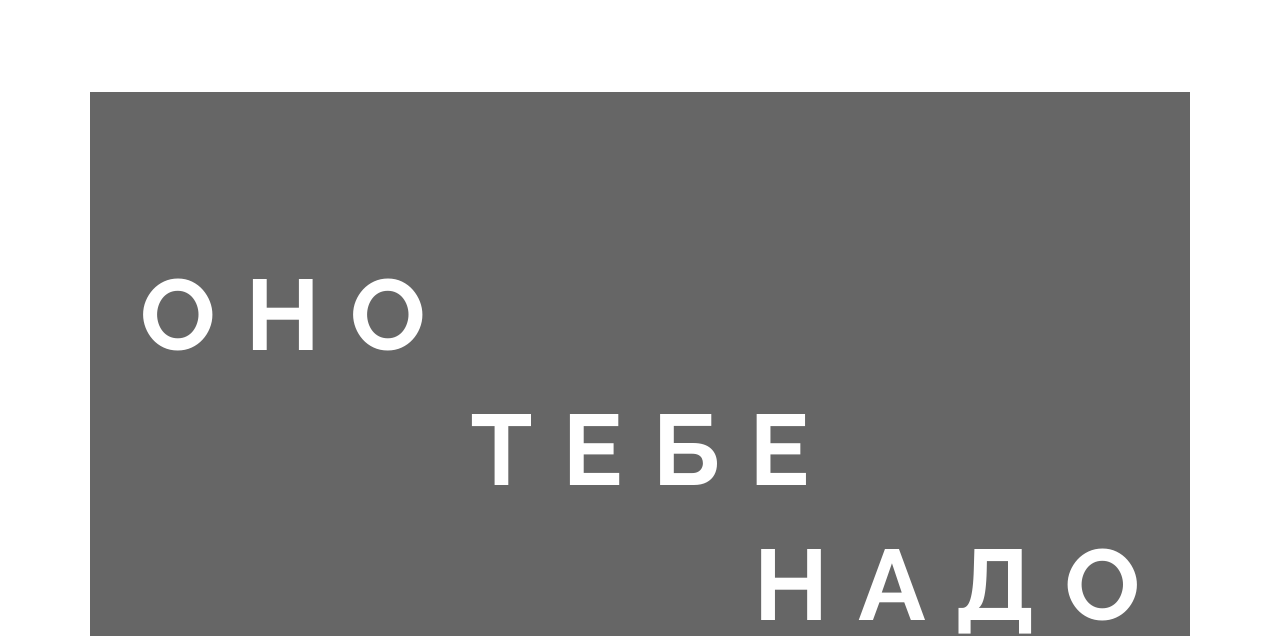
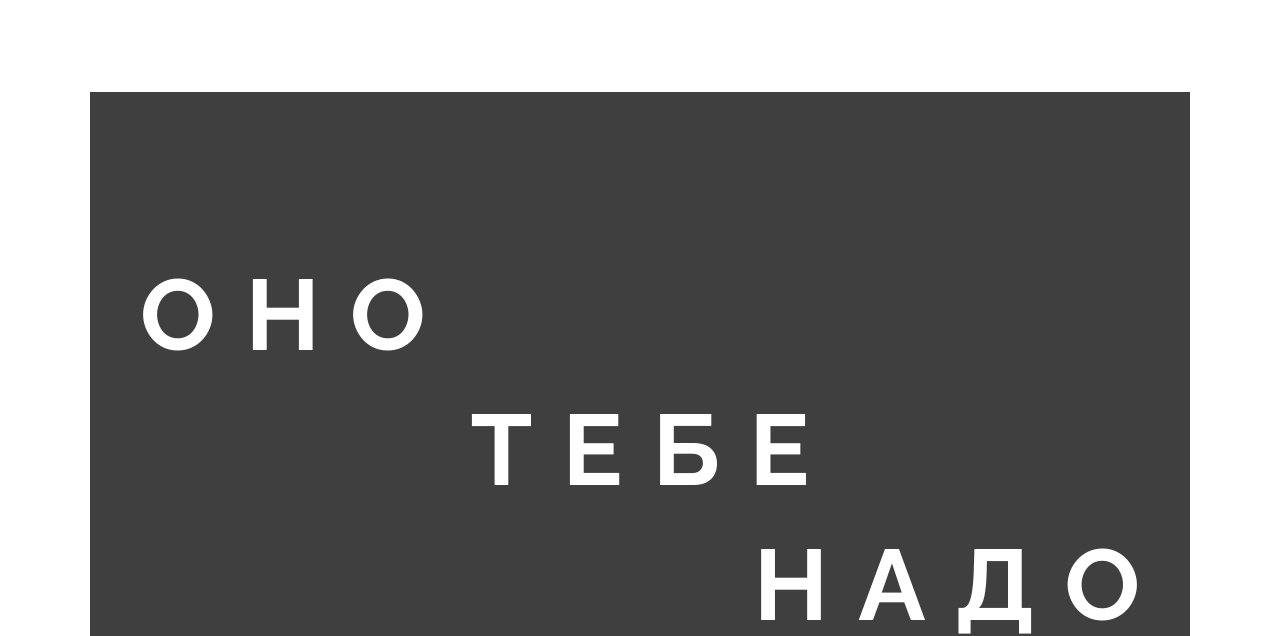
Before and after one commit to Seplaz/test, a plain HTML site: page index.html in a window 1280 px wide. Shown: the part 202-838 px from the top of the page. Drawn offline with Linux system fonts and the light colour scheme; the site is published under a folder, as on GitHub Pages, so addresses that start at the root find nothing.

Commit message:
Add files via upload

```diff
--- a/styles/style.css
+++ b/styles/style.css
@@ -84,7 +84,7 @@ page {
   flex-direction: column;
   gap: 106px;
   padding: 165px 50px 50px;
-  background-image: url(/images/cover.jpg);
+  background-image: url(../images/cover.jpg);
   background-position: center;
   background-size: cover;
 }
```
